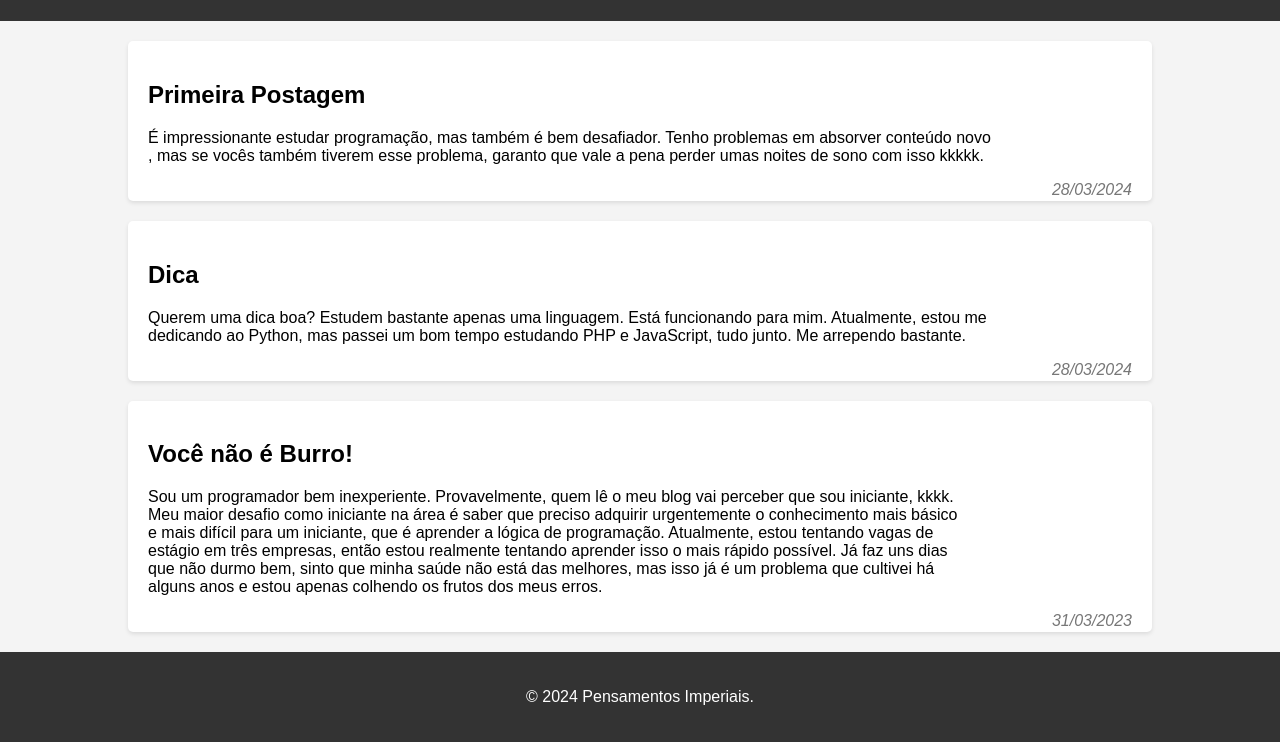
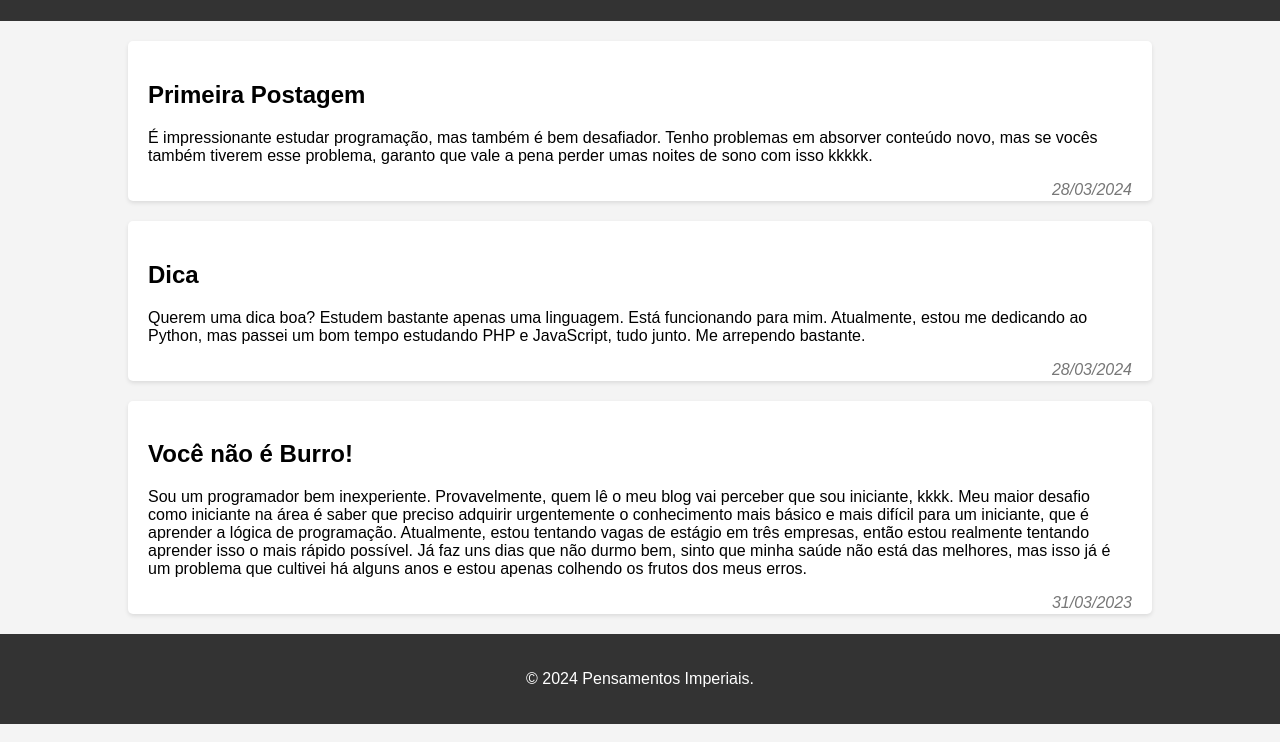
Before and after one commit to Romafrl/Blog-Simples, a plain HTML site: page index.html in a window 1280 px wide. Shown: the part 99-841 px from the top of the page. Drawn offline with Linux system fonts and the light colour scheme.

Commit message:
Update index.html

```diff
--- a/index.html
+++ b/index.html
@@ -14,17 +14,17 @@
     <section id="blog-posts">
         <article>
             <h2>Primeira Postagem</h2>
-            <p>É impressionante estudar programação, mas também é bem desafiador. Tenho problemas em absorver conteúdo novo<br>, mas se vocês também tiverem esse problema, garanto que vale a pena perder umas noites de sono com isso kkkkk.</p>
+            <p>É impressionante estudar programação, mas também é bem desafiador. Tenho problemas em absorver conteúdo novo, mas se vocês também tiverem esse problema, garanto que vale a pena perder umas noites de sono com isso kkkkk.</p>
             <span class="date">28/03/2024</span>
         </article>
         <article>
             <h2>Dica</h2>
-            <p>Querem uma dica boa? Estudem bastante apenas uma linguagem. Está funcionando para mim. Atualmente, estou me <br>dedicando ao Python, mas passei um bom tempo estudando PHP e JavaScript, tudo junto. Me arrependo bastante.</p>
+            <p>Querem uma dica boa? Estudem bastante apenas uma linguagem. Está funcionando para mim. Atualmente, estou me dedicando ao Python, mas passei um bom tempo estudando PHP e JavaScript, tudo junto. Me arrependo bastante.</p>
             <span class="date">28/03/2024</span>
         </article>
         <article>
             <h2>Você não é Burro!</h2>
-            <p>Sou um programador bem inexperiente. Provavelmente, quem lê o meu blog vai perceber que sou iniciante, kkkk.<br> Meu maior desafio como iniciante na área é saber que preciso adquirir urgentemente o conhecimento mais básico<br> e mais difícil para um iniciante, que é aprender a lógica de programação. Atualmente, estou tentando vagas de <br>estágio em três empresas, então estou realmente tentando aprender isso o mais rápido possível. Já faz uns dias<br> que não durmo bem, sinto que minha saúde não está das melhores, mas isso já é um problema que cultivei há<br> alguns anos e estou apenas colhendo os frutos dos meus erros.</p>
+            <p>Sou um programador bem inexperiente. Provavelmente, quem lê o meu blog vai perceber que sou iniciante, kkkk. Meu maior desafio como iniciante na área é saber que preciso adquirir urgentemente o conhecimento mais básico e mais difícil para um iniciante, que é aprender a lógica de programação. Atualmente, estou tentando vagas de estágio em três empresas, então estou realmente tentando aprender isso o mais rápido possível. Já faz uns dias que não durmo bem, sinto que minha saúde não está das melhores, mas isso já é um problema que cultivei há alguns anos e estou apenas colhendo os frutos dos meus erros.</p>
             <span class="date">31/03/2023</span>
         </article>
     </section>
```
